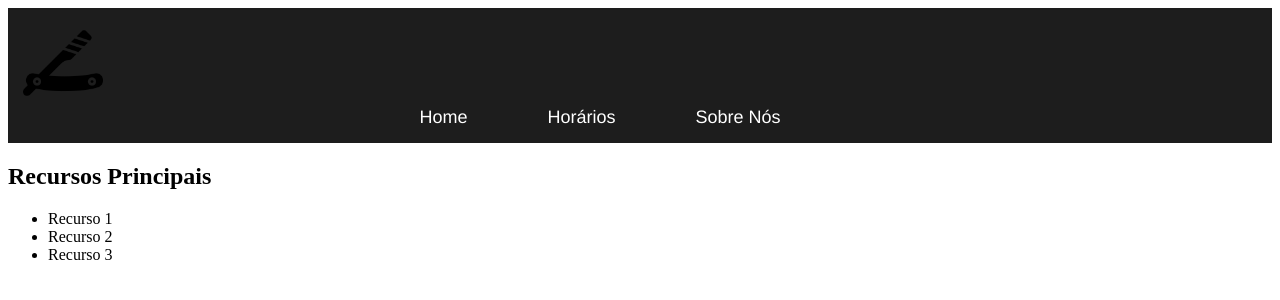
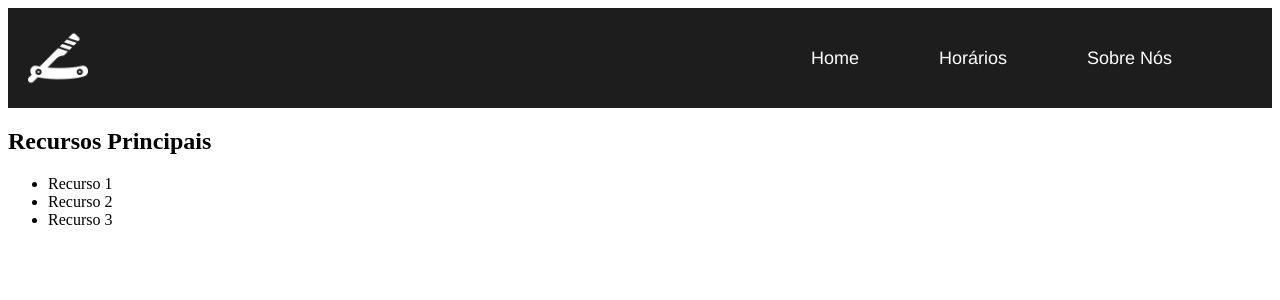
Before and after one commit to hiago-agostinho/barbearia-navalha, an Angular app: page / in a window 1280 px wide. Shown: the top 300 px of the page. Built offline with nearby package versions, Linux system fonts and the light colour scheme.

Commit message:
Ajustando estilo da sessão de navegação

```diff
--- a/src/app/app.component.scss
+++ b/src/app/app.component.scss
@@ -1,17 +1,9 @@
 .navigation {
     background-color: #1d1d1d;
-    padding: 15px;
+    padding: 20px;
+    display: flex;
+    justify-content: space-between;
     align-items: center;
-
-    .logo-container {
-        max-width: 100px;
-        margin-right: 50px;
-    }
-
-    .logo-barbearia {
-        max-width: 80px;
-        height: auto;
-    }
 
     ul {
         list-style: none;
@@ -35,4 +27,16 @@
             }
         }
     }
+
+    .logo-container {
+        display: flex;
+        align-items: center;
+
+        .logo-barbearia {
+            max-width: 60px;
+            max-height: 60px;
+            margin-right: 10px;
+            filter: invert(100%);
+        }
+    }
 }
```
Also changed, not shown: src/app/app.component.html (line endings or trailing spaces).
